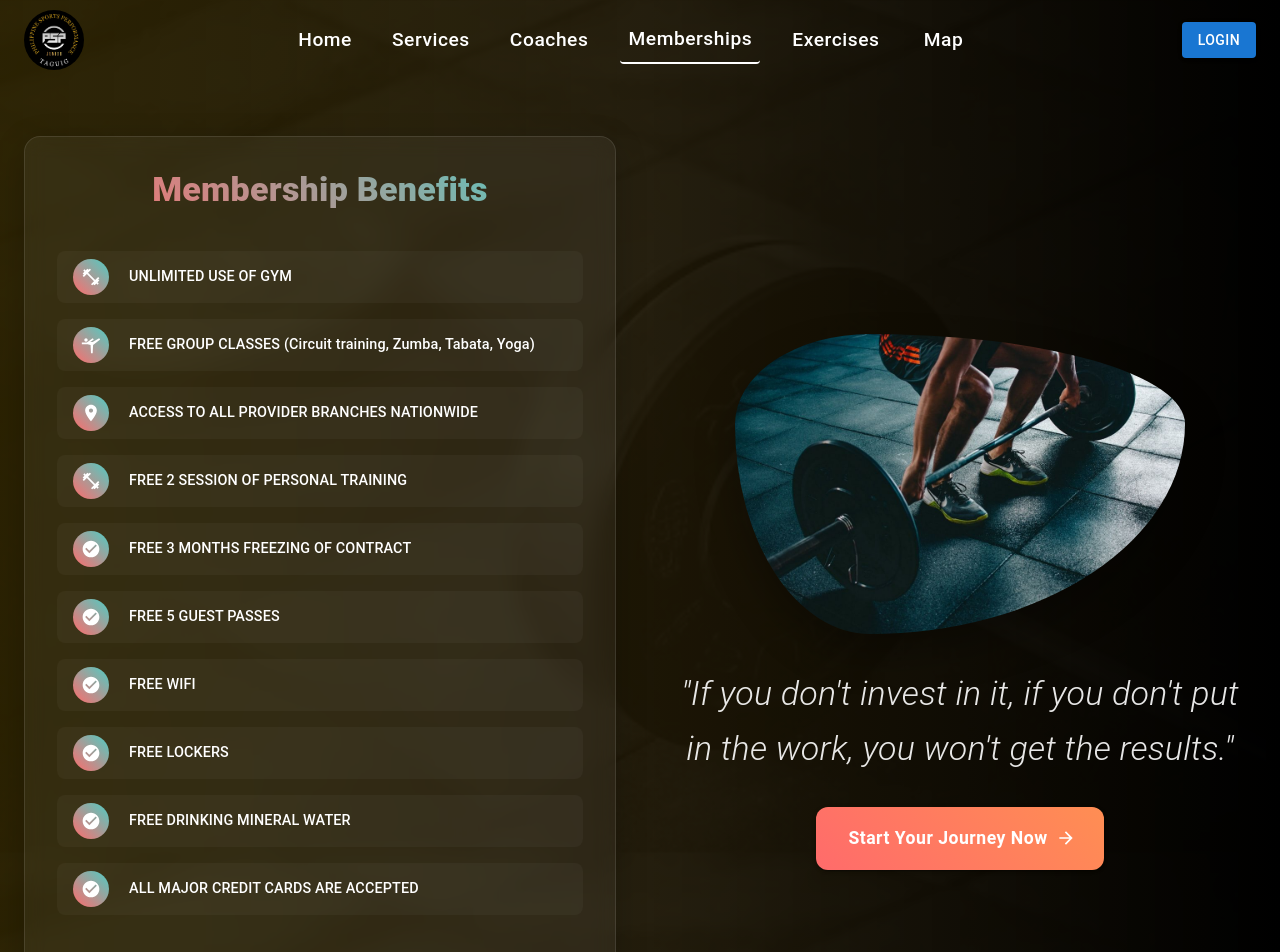
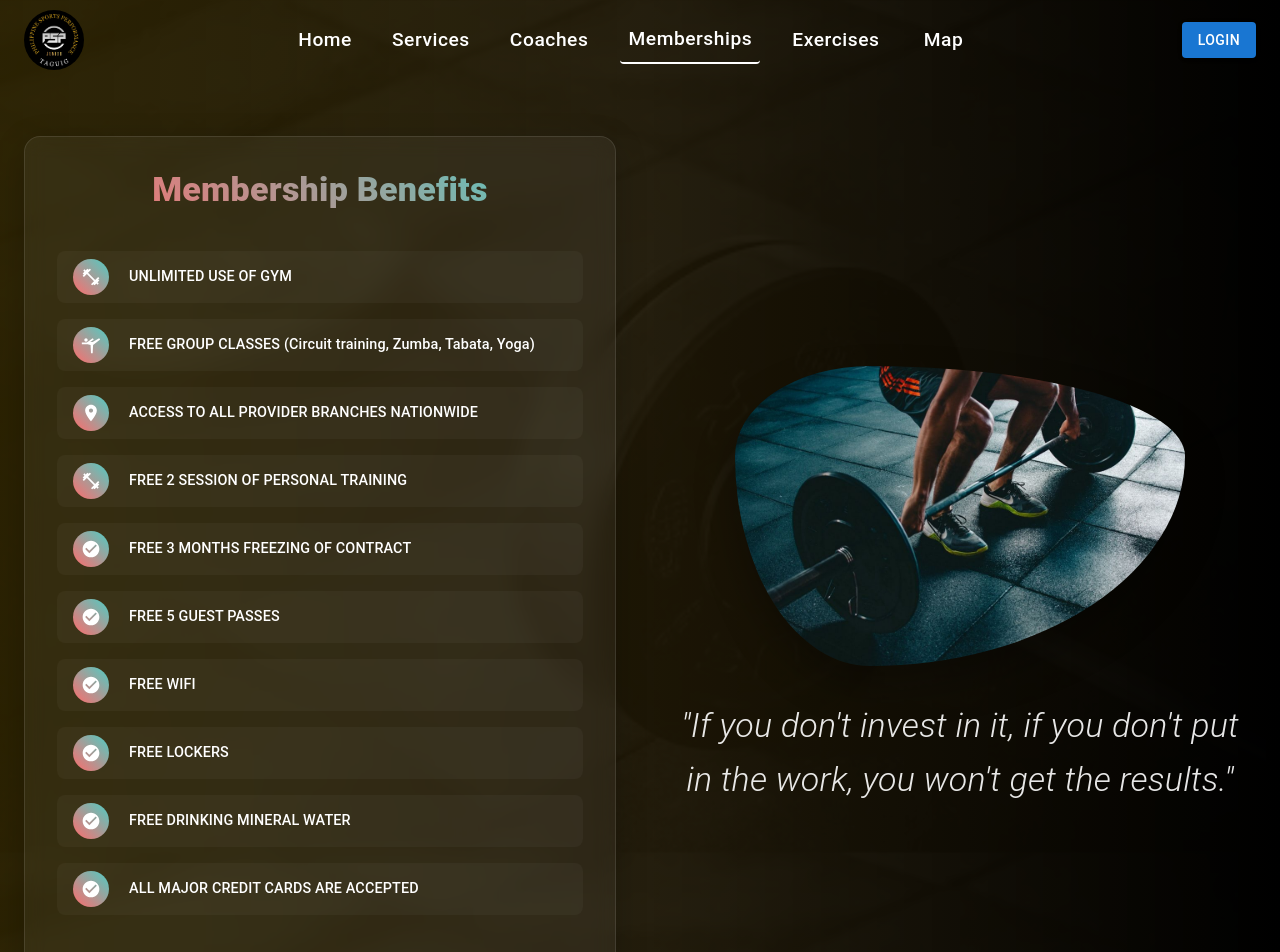
Before and after one commit to CarlJazper/PSPWeb-Frontend-Vercel, a React (Vite) app in the folder frontend/: page /memberships in a window 1280 px wide. Shown: the top 952 px of the page. Built offline with nearby package versions, Linux system fonts and the light colour scheme; a web font is replaced by a local one.

Commit message:
remove button membership page

```diff
--- a/frontend/src/Components/Memberships.jsx
+++ b/frontend/src/Components/Memberships.jsx
@@ -181,33 +181,6 @@ const Membership = () => {
                 >
                   "If you don't invest in it, if you don't put in the work, you won't get the results."
                 </Typography>
-
-                <motion.div
-                  whileHover={{ scale: 1.05 }}
-                  whileTap={{ scale: 0.95 }}
-                >
-                  <Button
-                    variant="contained"
-                    endIcon={<ArrowForwardIcon />}
-                    sx={{
-                      background: 'linear-gradient(45deg, #FF6B6B, #FF8E53)',
-                      color: '#fff',
-                      py: 2,
-                      px: 4,
-                      borderRadius: 3,
-                      fontSize: '1.1rem',
-                      fontWeight: 600,
-                      textTransform: 'none',
-                      transition: 'all 0.3s ease',
-                      '&:hover': {
-                        background: 'linear-gradient(45deg, #FF8E53, #FF6B6B)',
-                        boxShadow: '0 10px 20px rgba(255,107,107,0.3)',
-                      },
-                    }}
-                  >
-                    Start Your Journey Now
-                  </Button>
-                </motion.div>
               </Box>
             </motion.div>
           </Grid>
```
